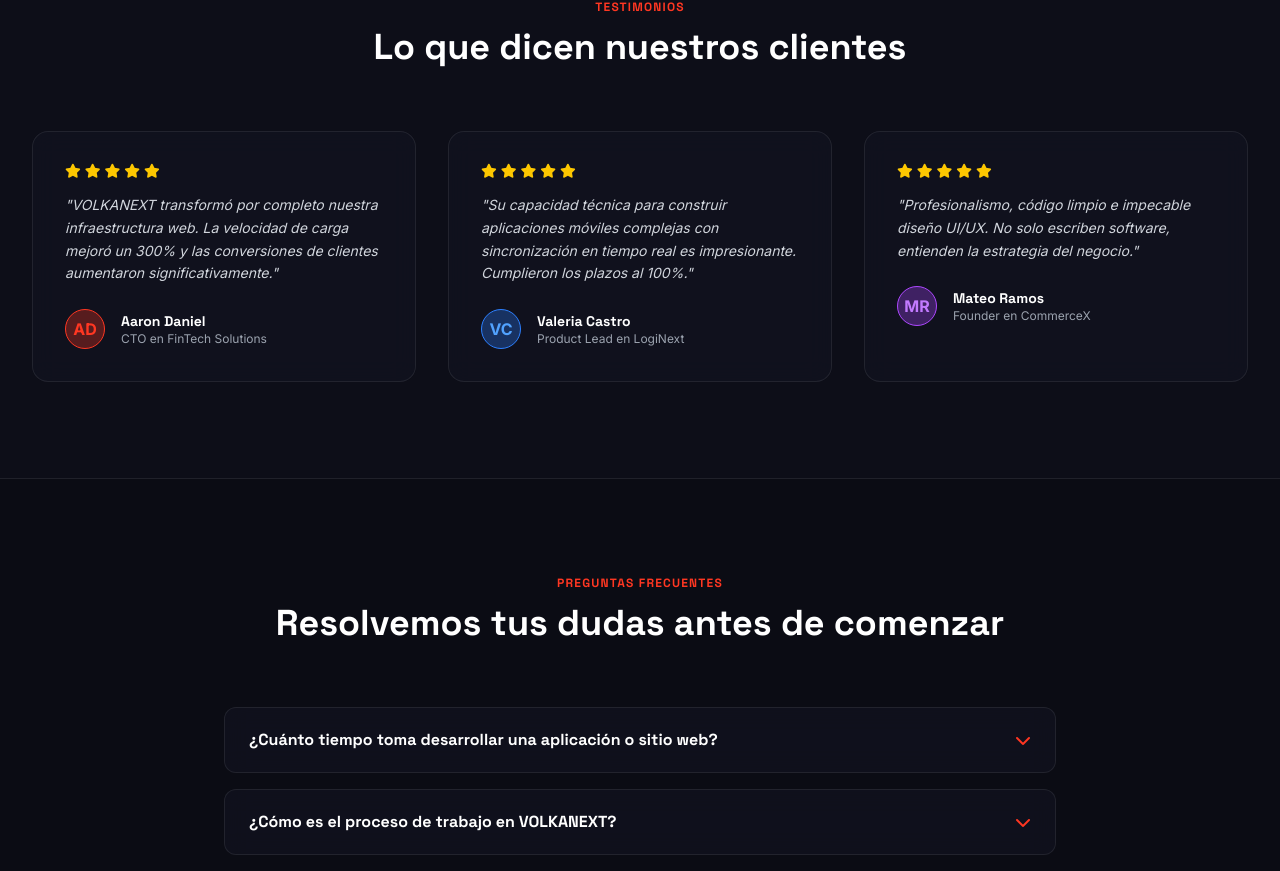
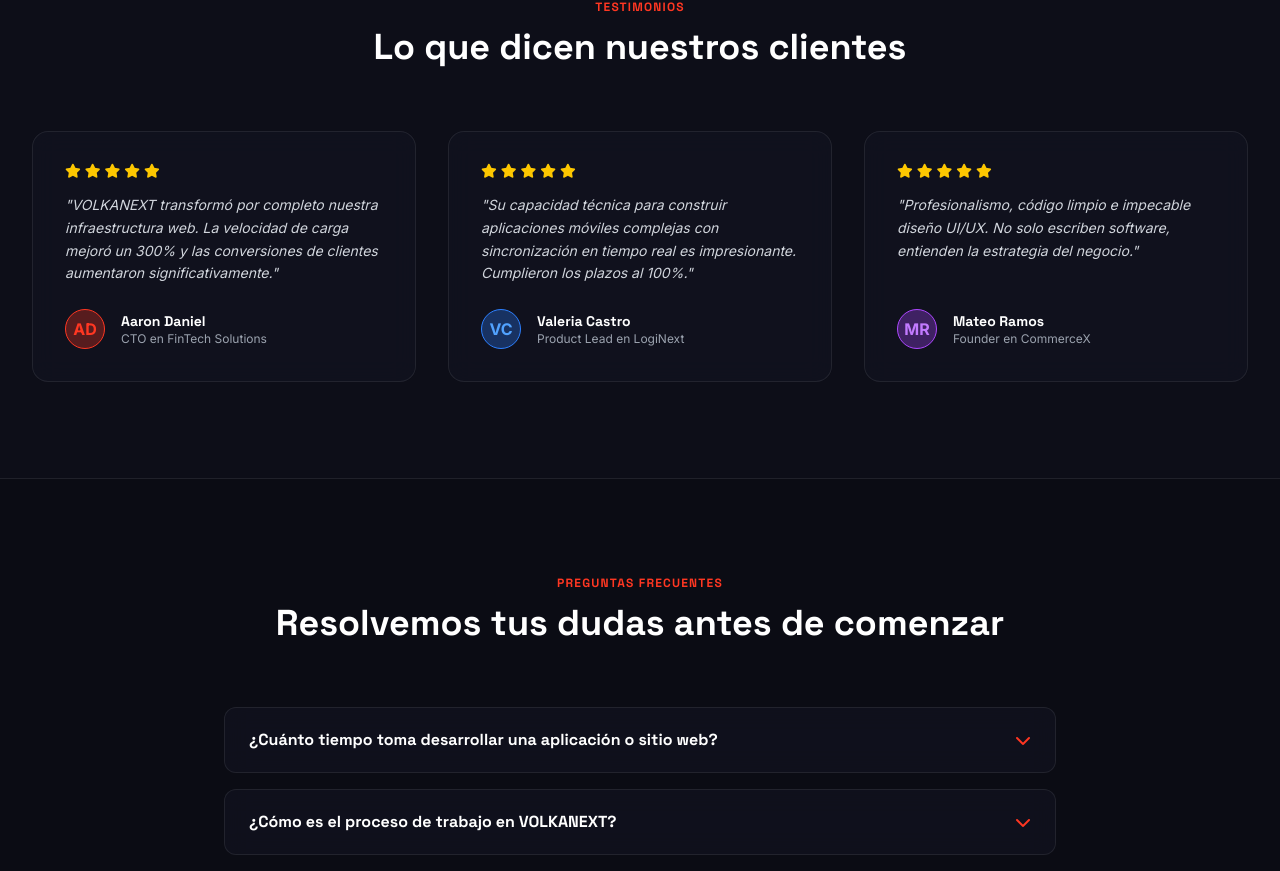
Before and after one commit to Rokototech/website, a React (Vite) app: page / in a window 1280 px wide. Shown: the part 4300-5171 px from the top of the page. Built offline with nearby package versions, Linux system fonts and the light colour scheme; no server answers.

Commit message:
💄 Alinear el bloque de autor al fondo de las cards de testimonios

```diff
--- a/src/features/testimonials/Testimonials.tsx
+++ b/src/features/testimonials/Testimonials.tsx
@@ -17,17 +17,17 @@ export function Testimonials() {
           {testimonials.map((t) => (
             <div
               key={t.initials}
-              className="glass-card relative rounded-2xl p-8"
+              className="glass-card relative flex flex-col rounded-2xl p-8"
             >
               <div className="mb-4 flex items-center gap-1 text-sm text-yellow-400">
                 {Array.from({ length: 5 }).map((_, i) => (
                   <i key={i} className="fa-solid fa-star"></i>
                 ))}
               </div>
-              <p className="mb-6 text-sm leading-relaxed text-gray-300 italic">
+              <p className="mb-6 flex-1 text-sm leading-relaxed text-gray-300 italic">
                 {t.quote}
               </p>
-              <div className="flex items-center gap-4">
+              <div className="mt-auto flex items-center gap-4">
                 <div
                   className={`flex h-10 w-10 items-center justify-center rounded-full border font-bold ${t.avatarClass}`}
                 >
```
